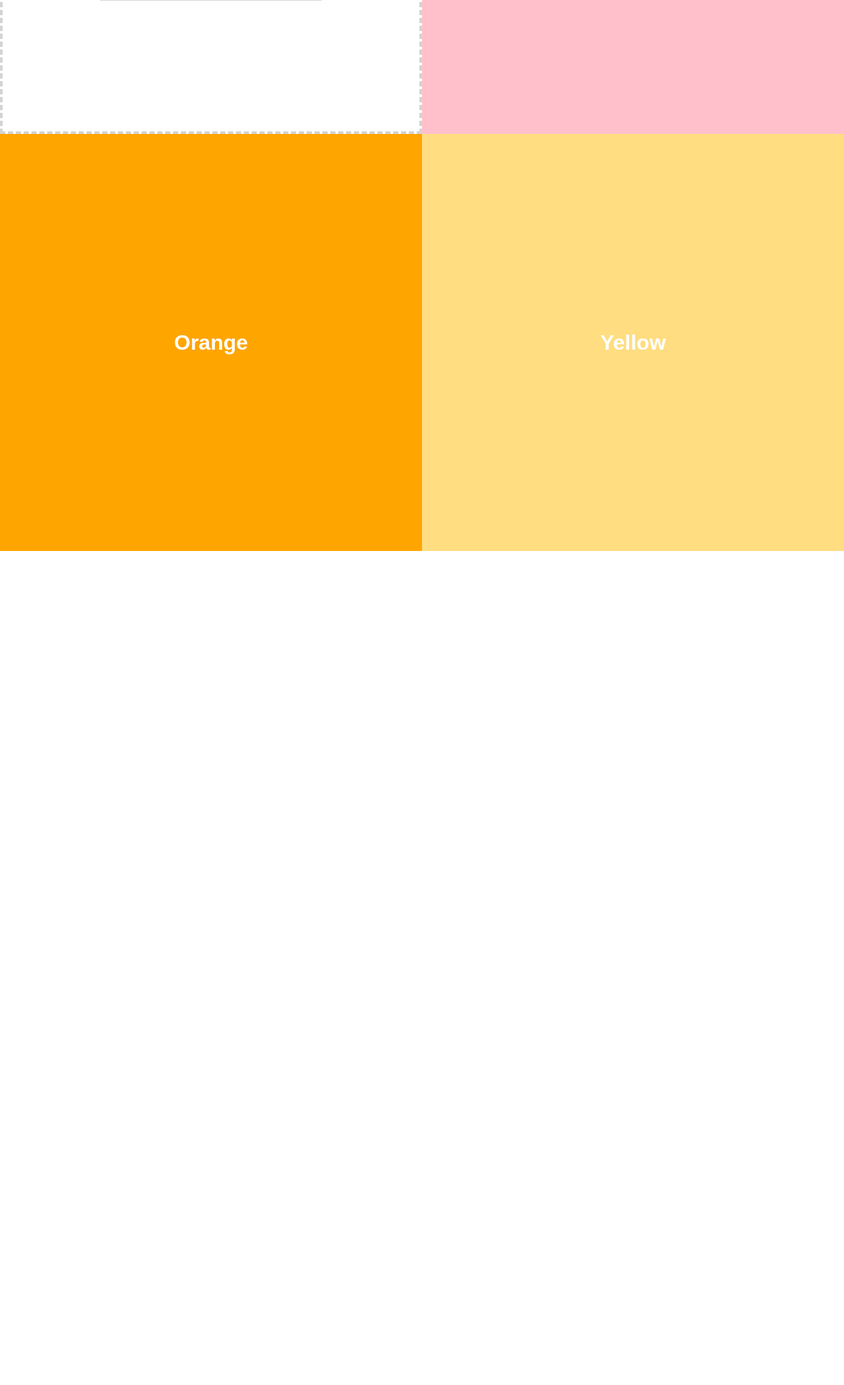
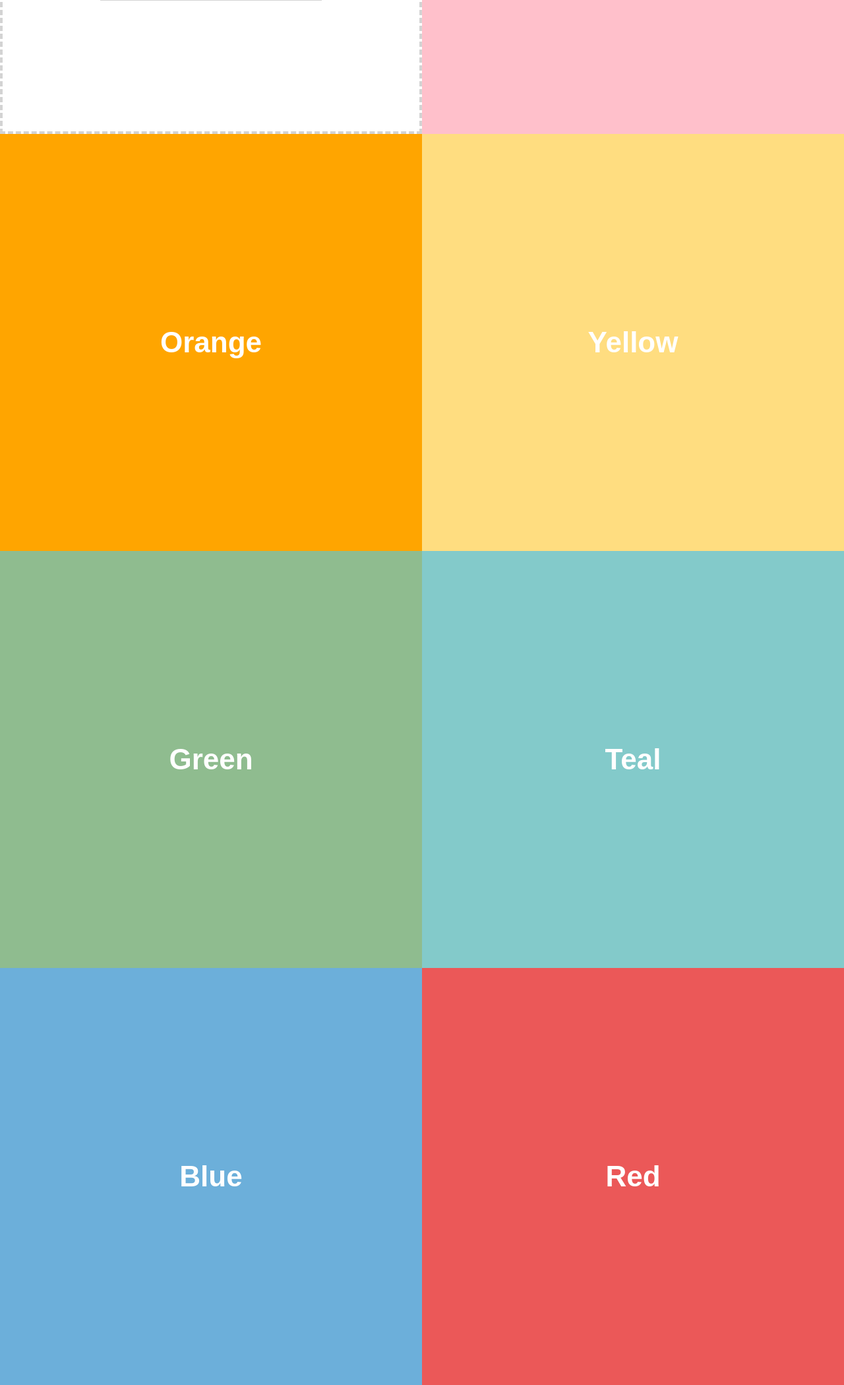
Before and after one commit to gee-ell-bee/artdm174lab3, a plain HTML site: page index.html in a window 1280 px wide. Shown: the part 509-2608 px from the top of the page at 66% size. Before the commit the page ends 1344 px from the top, so only its background shows below. Drawn offline with Linux system fonts and the light colour scheme.

Commit message:
mouseover animations

```diff
--- a/css/main.css
+++ b/css/main.css
@@ -54,13 +54,16 @@ h6 {
 body {
     font-family: Arial, Helvetica, sans-serif;
     font-size: 20px;
+    border: 1px rgba(0, 0, 0, 0);
 }
 
 main {
+    background-color: white;
     margin: 5rem auto;
     display: grid;
     grid-template-columns: repeat(2, 1fr);
     grid-auto-rows: auto;
+
 }
 
 section {
@@ -79,10 +82,13 @@ section h1 {
 }
 
 /* #region mouse-log */
+
+.mouse-log {
+    color: lightgray;
+}
+
 section.mouse-log {
-    color: lightgray;
     padding: 1rem;
-
     border: 4px dashed;
 }
 
@@ -123,17 +129,46 @@ section.mouse-log table tr th:first-of-type {
 }
 /* #endregion */
 
-section.pink {
-    background-color: pink;
+.color {
     color: white;
+    font-size: 2.75rem;
+    font-weight: bold;
+    letter-spacing: 0px;
 }
 
-section.orange {
-    background-color:orange;
-    color: white;
+.red {
+    background-color:rgb(235, 88, 88);
 }
 
-section.yellow {
+.pink {
+    background-color: pink;
+}
+
+.orange {
+    background-color:orange;
+}
+
+.yellow {
     background-color:rgb(255, 221, 128);
-    color: white;
 }
+
+.green {
+    background-color:darkseagreen;
+}
+
+.teal {
+    background-color:rgb(131, 202, 202);
+}
+
+.blue {
+    background-color:rgb(108, 175, 218);
+}
+
+.switchColors {
+    color: black;
+    opacity: .5;
+}
+
+.expandBox {
+    transform: scale(2);
+}
--- a/index.html
+++ b/index.html
@@ -38,16 +38,32 @@
             </div>
         </section>
 
-        <section class="pink">
-            <h1>Pink</h1>
+        <section class="color pink">
+            Pink
         </section>
 
-        <section class="orange">
-            <h1>Orange</h1>
+        <section class="color orange">
+            Orange
         </section>
 
-        <section class="yellow">
-            <h1>Yellow</h1>
+        <section class="color yellow">
+            Yellow
+        </section>
+
+        <section class="color green">
+            Green
+        </section>
+
+        <section class="color teal">
+            Teal
+        </section>
+
+        <section class="color blue">
+            Blue
+        </section>
+
+        <section class="color red">
+            Red
         </section>
     </main>
 </body>
--- a/js/main.js
+++ b/js/main.js
@@ -1,9 +1,10 @@
+// MOUSE TRACKER
 // create table cell variables
 let cellX = document.getElementById("xAxis");
 let cellY = document.getElementById("yAxis");
 
 // Event listener: when mouse moves, print values
-document.addEventListener('mousemove', e => {
+document.addEventListener("mousemove", e => {
     // finding X & Y values
     let mouseX = e.clientX;
     let mouseY = e.clientY;
@@ -13,6 +14,7 @@ document.addEventListener('mousemove', e => {
     cellY.innerText = e.clientY;
 });
 
+// BOX RESIZING
 // create box actual height var
 let boxWidth = document.querySelector(".mouse-log").clientWidth;
 let main = document.getElementsByTagName("main");
@@ -30,9 +32,9 @@ for (let i = 0; i < main.length; i++) {
 console.log(window.innerHeight, boxWidth);
 
 // function to change box width
-function changeBoxWidth(Event) {
+function changeBoxWidth(e) {
     for (let i = 0; i < main.length; i++) {
-        boxWidth = document.querySelector(".mouse-log").clientWidth;
+        let boxWidth = document.querySelector(".mouse-log").clientWidth;
         main[i].style.gridAutoRows = `${boxWidth}px`;
         console.log(window.innerWidth, boxWidth);
     }
@@ -40,6 +42,38 @@ function changeBoxWidth(Event) {
 
 // event listener for changing box width
 window.addEventListener("resize", changeBoxWidth);
+
+// REVERSE COLORS
+// identify the sections array
+let sections = document.querySelectorAll("section");
+
+
+// double check
+console.log(sections);
+
+function switching(e) {
+    e.target.classList.toggle("switchColors");
+    // double check
+    console.log(sections);
+};
+
+function expanding(e) {
+    e.target.classList.toggle("expandBox");
+    // double check
+    console.log(sections);
+};
+
+// switching colors sections loop
+sections.forEach(section => {
+
+    // switch colors function
+    section.addEventListener("mouseover",  switching);
+    section.addEventListener("mouseout", switching);
+
+    // expand box function
+    section.addEventListener("mouseover",  expanding);
+    section.addEventListener("mouseout", expanding);
+});
 
 /* boxes.forEach(applyWidth());
 
```
